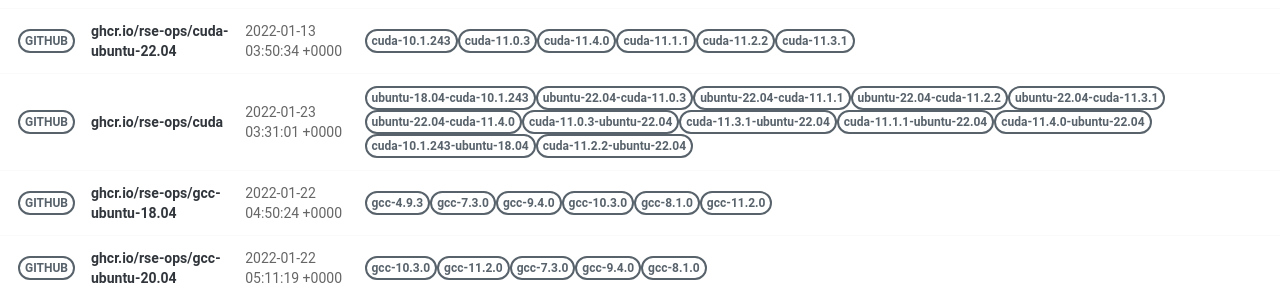
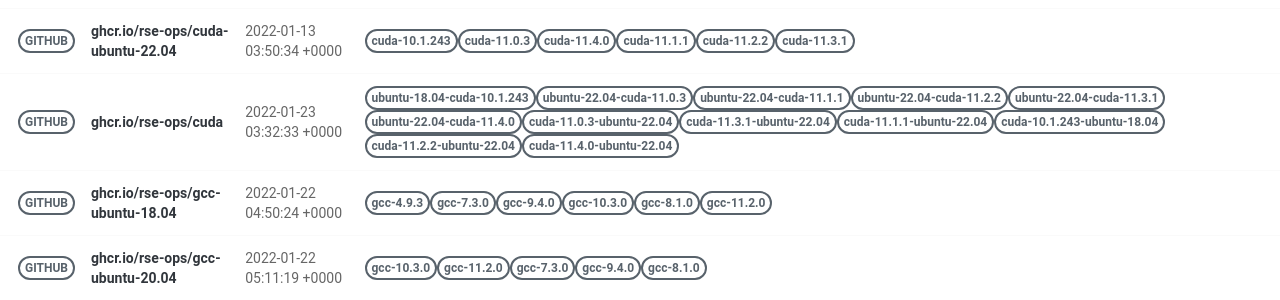
Before and after one commit to rse-ops/docker-images, a Jekyll site: the page built from pages/index.md, in a window 1280 px wide. Shown: the part 421-721 px from the top of the page. Built offline with Jekyll 4.4.1, drawn with Linux system fonts in a browser that asks for light colours; nearby versions of some CDN libraries.

Commit message:
Automated push to update library 2022-01-23

```diff
--- a/_library/ghcr.io-rse-ops-cuda.md
+++ b/_library/ghcr.io-rse-ops-cuda.md
@@ -1,7 +1,7 @@
 ---
 layout: container
 name: ghcr.io/rse-ops/cuda
-updated_at: 2022-01-23 03:31:01.227513
+updated_at: 2022-01-23 03:32:33.277435
 
 
 container_url: https://github.com/orgs/rse-ops/packages/container/package/cuda
@@ -33,14 +33,14 @@ versions:
  - tag: cuda-11.1.1-ubuntu-22.04
    dockerfile: https://github.com/rse-ops/docker-images/blob/main/ubuntu/cuda/Dockerfile
    manifest: https://crane.ggcr.dev/manifest/ghcr.io/rse-ops/cuda:cuda-11.1.1-ubuntu-22.04
- - tag: cuda-11.4.0-ubuntu-22.04
-   dockerfile: https://github.com/rse-ops/docker-images/blob/main/ubuntu/cuda/Dockerfile
-   manifest: https://crane.ggcr.dev/manifest/ghcr.io/rse-ops/cuda:cuda-11.4.0-ubuntu-22.04
  - tag: cuda-10.1.243-ubuntu-18.04
    dockerfile: https://github.com/rse-ops/docker-images/blob/main/ubuntu/cuda/Dockerfile
    manifest: https://crane.ggcr.dev/manifest/ghcr.io/rse-ops/cuda:cuda-10.1.243-ubuntu-18.04
  - tag: cuda-11.2.2-ubuntu-22.04
    dockerfile: https://github.com/rse-ops/docker-images/blob/main/ubuntu/cuda/Dockerfile
    manifest: https://crane.ggcr.dev/manifest/ghcr.io/rse-ops/cuda:cuda-11.2.2-ubuntu-22.04
+ - tag: cuda-11.4.0-ubuntu-22.04
+   dockerfile: https://github.com/rse-ops/docker-images/blob/main/ubuntu/cuda/Dockerfile
+   manifest: https://crane.ggcr.dev/manifest/ghcr.io/rse-ops/cuda:cuda-11.4.0-ubuntu-22.04
 
 ---
```
